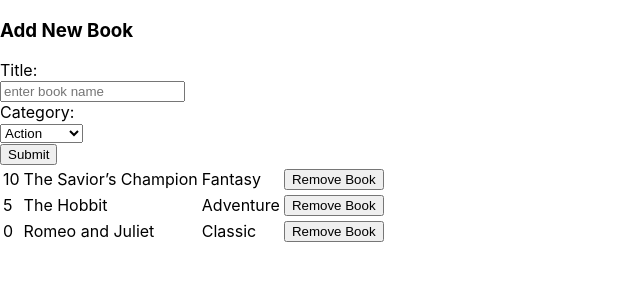
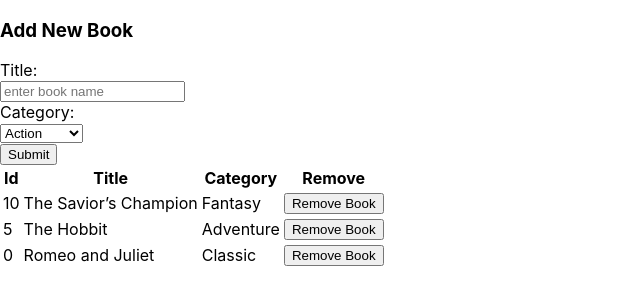
Before and after one commit to RICKCOYL/Book-store, a React (Create React App) app: page / in a window 1280 px wide. Shown: the top 304 px of the page, without its empty margins (0-640 px from the left). Built offline with nearby package versions, Linux system fonts and the light colour scheme.

Commit message:
Add the handleRemoveBook func and connect actions dispatch to the component

```diff
--- a/src/containers/BooksList.js
+++ b/src/containers/BooksList.js
@@ -3,13 +3,28 @@
 import PropTypes from 'prop-types';
 
 import Book from '../components/Book';
+import * as actions from '../actions';
 
-function BooksList({ books }) {
+function BooksList({ books, removeBook }) {
+  const handleRemoveBook = (e, book) => {
+    e.preventDefault();
+    removeBook(book.id);
+  };
   return (
     <div>
       <table>
+        <thead>
+          <tr>
+            <th>Id</th>
+            <th>Title</th>
+            <th>Category</th>
+            <th>Remove</th>
+          </tr>
+        </thead>
         <tbody>
-          {books.map((book) => (<Book book={book} key={book.id} />))}
+          {books.map((book) => (
+            <Book book={book} key={book.id} handleRemove={handleRemoveBook} />
+          ))}
         </tbody>
       </table>
     </div>
@@ -17,11 +32,11 @@
 }
 
 const mapStateToProps = (state) => {
-  const { books } = state;
-  return { books };
+  const { books, removeBook } = state;
+  return { books, removeBook };
 };
 
-export default connect(mapStateToProps)(BooksList);
+export default connect(mapStateToProps, actions)(BooksList);
 
 BooksList.defaultProps = {
   books: [],
@@ -29,4 +44,5 @@
 
 BooksList.propTypes = {
   books: PropTypes.oneOfType([PropTypes.array]),
+  removeBook: PropTypes.func.isRequired,
 };
```
